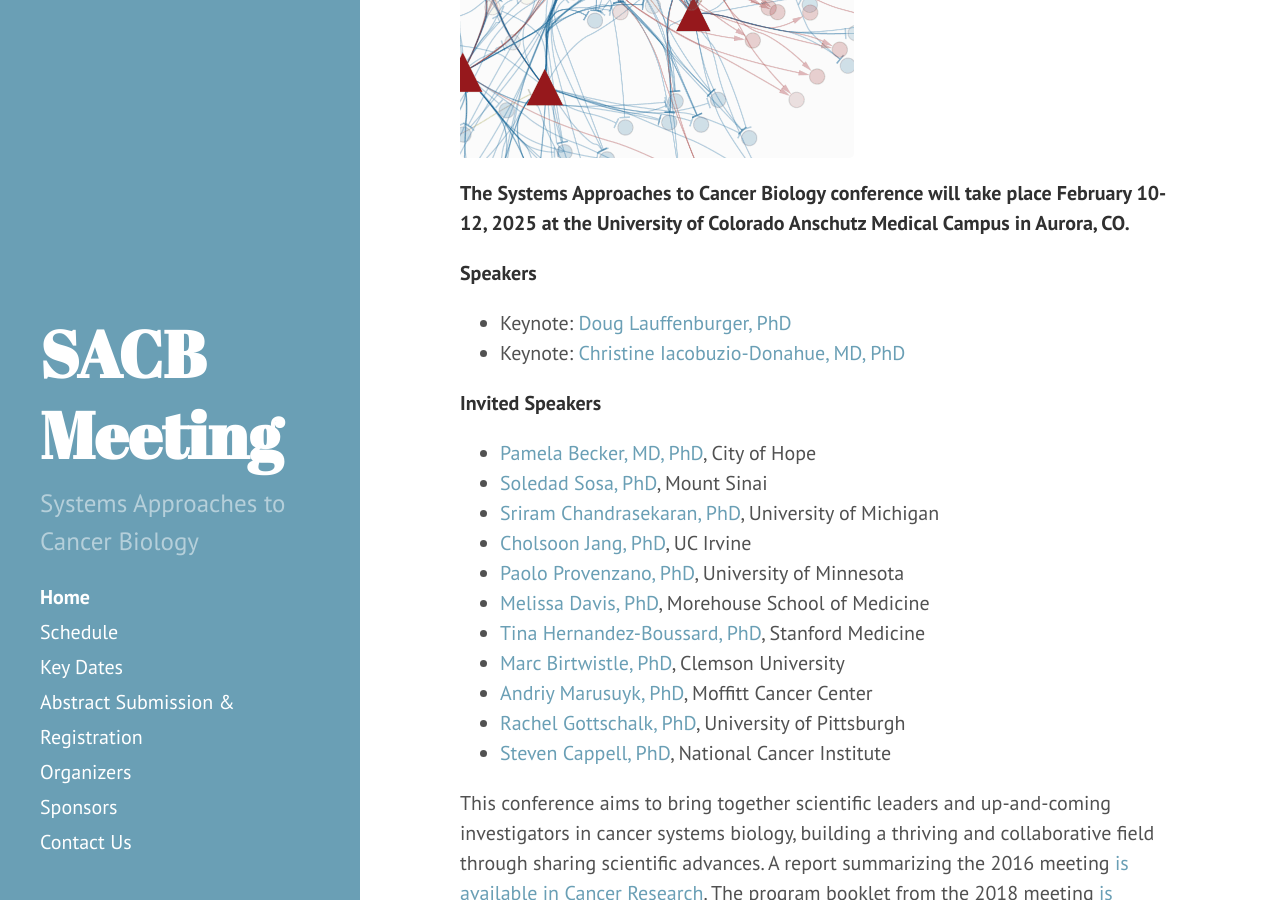
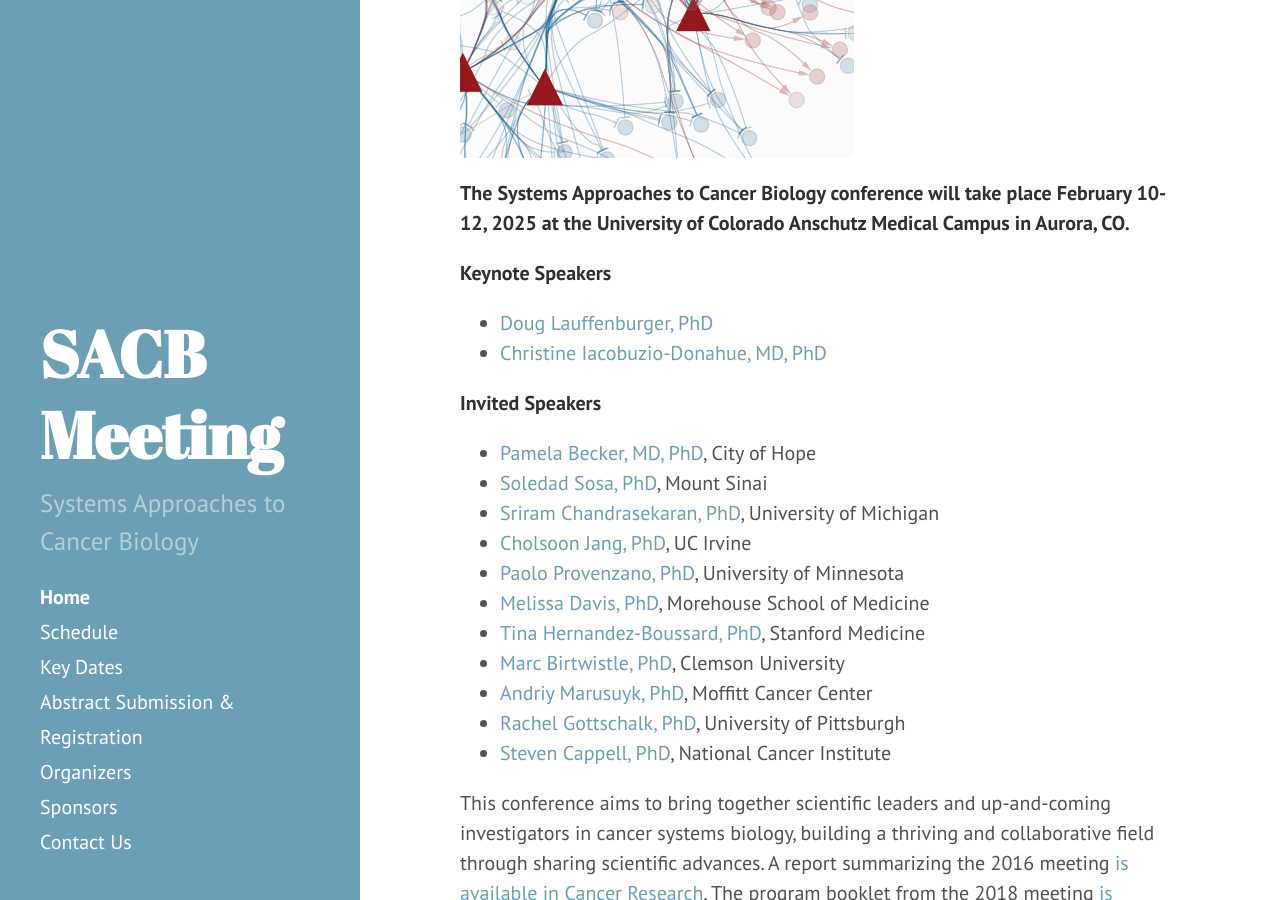
Before and after one commit to AECCSB/sacb-meeting, a Jekyll site: the page built from index.md, in a window 1280 px wide and 900 px high, scrolled down 376 px. Built offline with Jekyll 4.4.1, drawn with Linux system fonts in a browser that asks for light colours; some of the changed lines change nothing that is shown.

Commit message:
Update index.md

```diff
--- a/index.md
+++ b/index.md
@@ -9,9 +9,9 @@
 **The Systems Approaches to Cancer Biology conference will take place February 10-12, 2025 at the University of Colorado Anschutz Medical Campus in Aurora, CO.**
 
 
-**Speakers**
-- Keynote: [Doug Lauffenburger, PhD](https://be.mit.edu/directory/douglas-a-lauffenburger)
-- Keynote: [Christine Iacobuzio-Donahue, MD, PhD](https://www.mskcc.org/research-areas/labs/christine-iacobuzio-donahue)
+**Keynote Speakers**
+- [Doug Lauffenburger, PhD](https://be.mit.edu/directory/douglas-a-lauffenburger)
+- [Christine Iacobuzio-Donahue, MD, PhD](https://www.mskcc.org/research-areas/labs/christine-iacobuzio-donahue)
 
 **Invited Speakers**
 - [Pamela Becker, MD, PhD](https://www.cityofhope.org/pamela-becker), City of Hope
```
